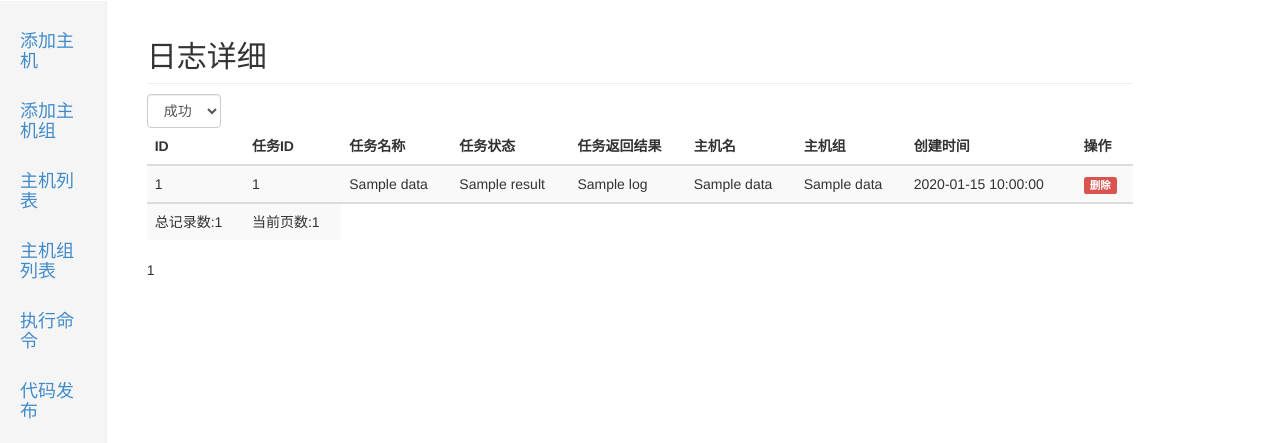
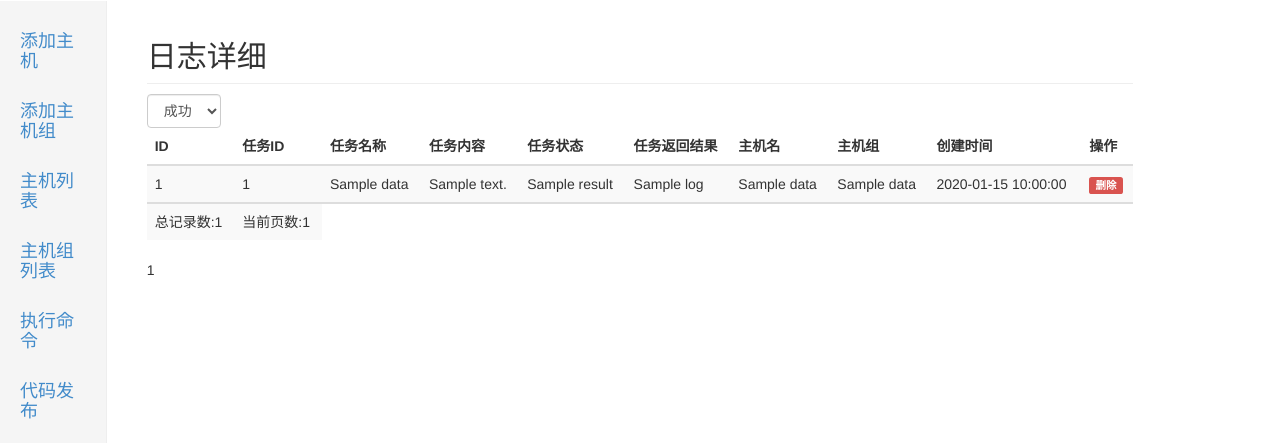
Before and after one commit to yhmcslg/offer, a Django app: template templates/cmdb/cmdb_log.html in a window 1280 px wide. Shown: the part 50-493 px from the top of the page. Run offline with Django 3.2, Linux system fonts and the light colour scheme; the template is opened without the code that fills it: most values are stand-ins (such as "Sample title", 1, 10 or a date in 2020); parts of the project's set-up code (start-up, migrations or seed data) failed here and were passed over; some libraries are stand-ins or nearby versions.

Commit message:
'2016-11-03_3'

```diff
--- a/app001/cmd.py
+++ b/app001/cmd.py
@@ -507,6 +507,7 @@ def cmd_log(request,page):
                     'id':log.id,
                     'task_id':log.task_id,
                     'task_name':models.Task.objects.get(id=log.task_id).name,
+                    'content' : log.task.content,
                     'result':log.result,
                     'log':log1,
                     'hostname':models.Host.objects.get(id=log.host_id).hostname,
--- a/app001/views.py
+++ b/app001/views.py
@@ -508,6 +508,7 @@ def task_log(request,page):
                     'id':log.id,
                     'task_id':log.task_id,
                     'task_name':models.Task.objects.get(id=log.task_id).name,
+                    'content' : log.task.content,
                     'result':log.result,
                     'log':log1,
                     'hostname':models.Host.objects.get(id=log.host_id).hostname,
--- a/templates/cmdb/cmdb_log.html
+++ b/templates/cmdb/cmdb_log.html
@@ -21,6 +21,7 @@
 				<th>ID</th>
 				<th>任务ID</th>
 				<th>任务名称</th>
+				<th>任务内容</th>
 				<th>任务状态</th>
 				<th>任务返回结果</th>
 				<th>主机名</th>
@@ -36,6 +37,7 @@
 				<td>{{d.id}}</td>
 				<td>{{d.task_id}}</td>
 				<td>{{d.task_name}}</td>
+				<td>{{d.content}}</td>
 				<td>{{d.result}}</td>
 				<td>{{d.log|safe}}</td>
 				<td>{{d.hostname}}</td>
--- a/templates/task/task_log.html
+++ b/templates/task/task_log.html
@@ -21,6 +21,7 @@
 				<th>ID</th>
 				<th>任务ID</th>
 				<th>任务名称</th>
+				<th>任务内务</th>
 				<th>任务状态</th>
 				<th>任务返回结果</th>
 				<th>主机名</th>
@@ -36,6 +37,7 @@
 				<td>{{d.id}}</td>
 				<td>{{d.task_id}}</td>
 				<td>{{d.task_name}}</td>
+				<td>{{d.content}}</td>
 				<td>{{d.result}}</td>
 				<td>{{d.log|safe}}</td>
 				<td>{{d.hostname}}</td>
```
Also changed, not shown: 1 other file.
